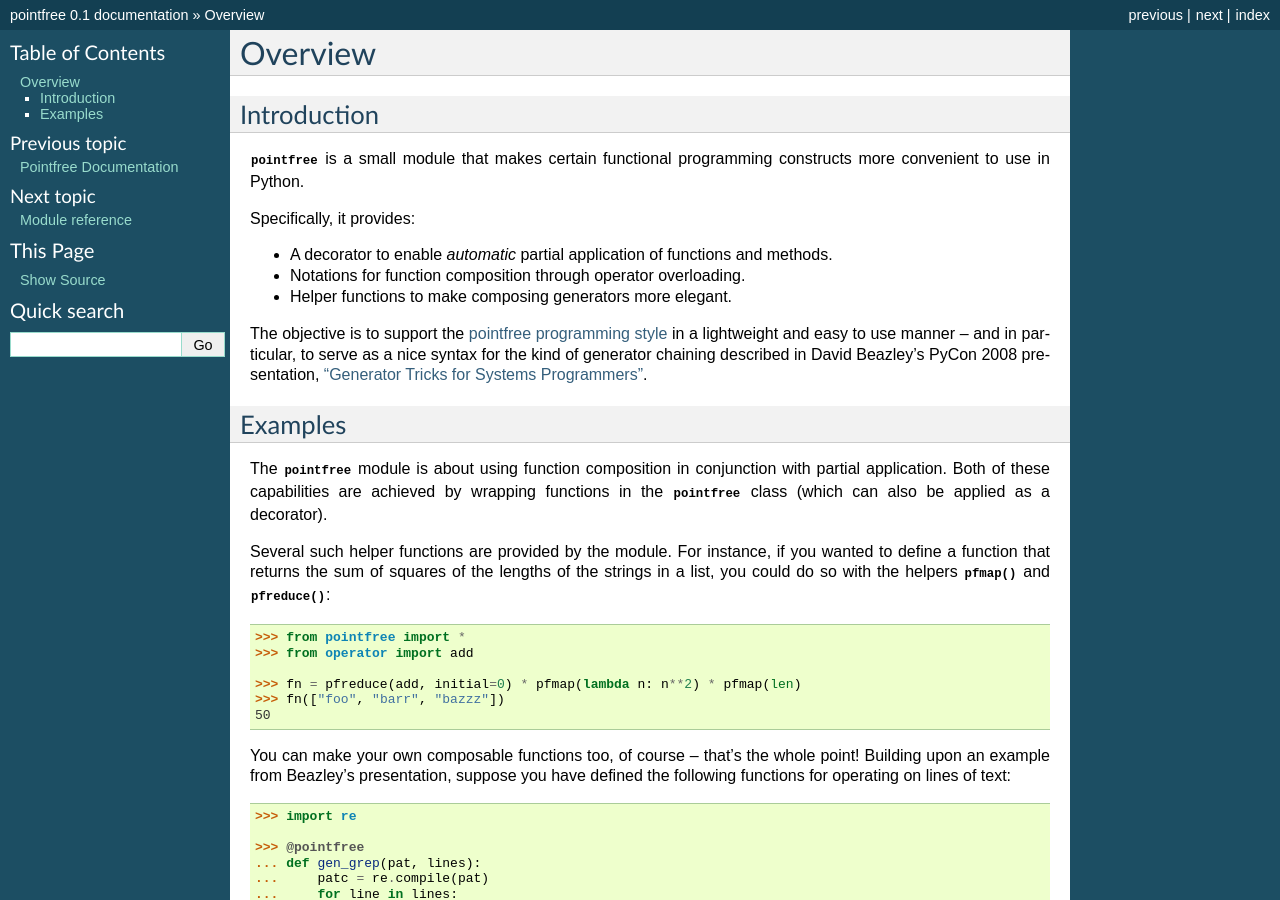
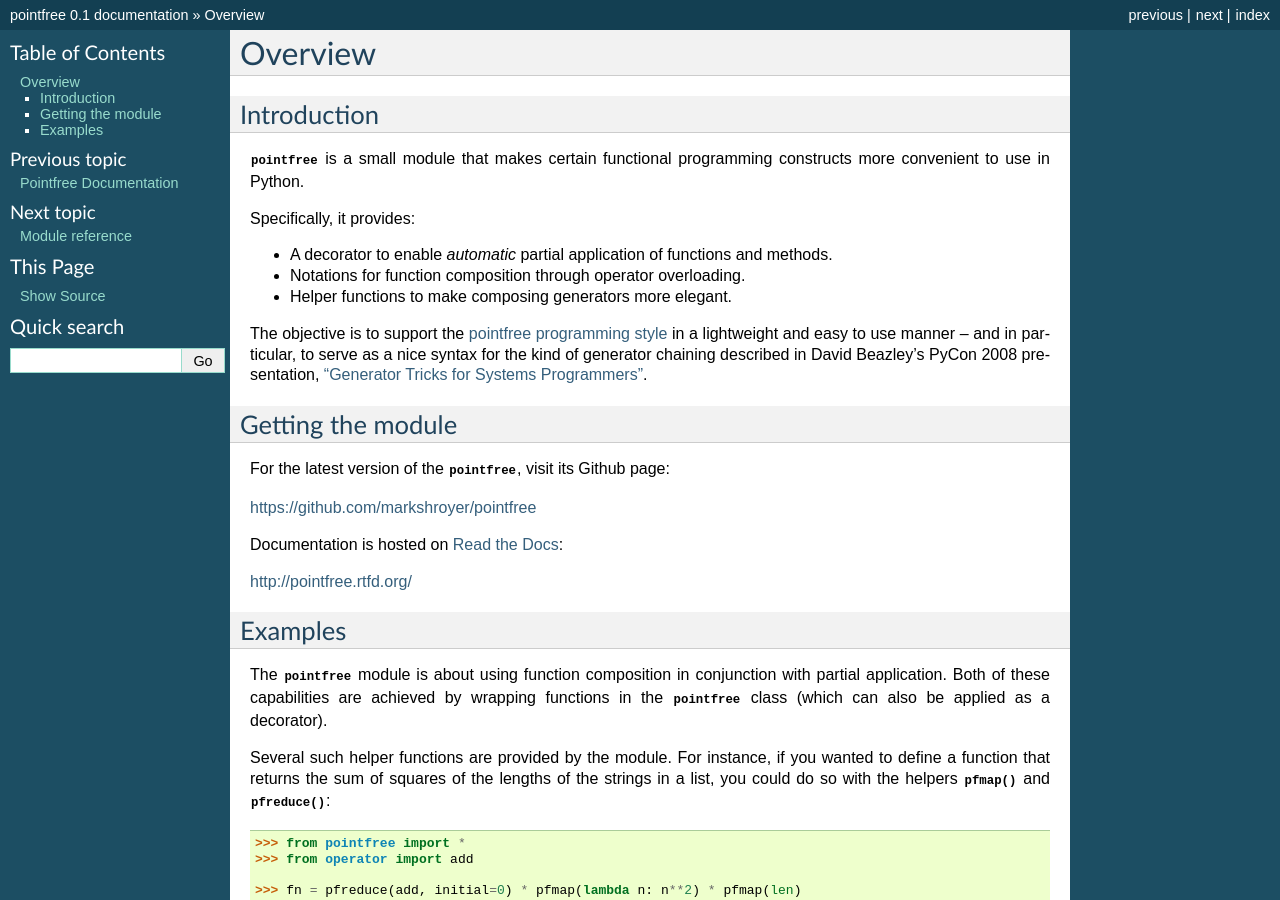
Before and after one commit to mshroyer/pointfree, a Sphinx documentation site: the page built from doc/overview.rst, in a window 1280 px wide and 900 px high. Built offline with Sphinx 7.4.7, drawn with Linux system fonts in a browser that asks for light colours.

Commit message:
Consolidate "Getting the module" section

```diff
--- a/doc/overview.rst
+++ b/doc/overview.rst
@@ -21,6 +21,20 @@ to use manner -- and in particular, to serve as a nice syntax for the kind
 of generator chaining described in David Beazley's PyCon 2008 presentation,
 `"Generator Tricks for Systems Programmers"
 <http://www.dabeaz.com/generators/Generators.pdf>`_.
+
+
+Getting the module
+------------------
+
+For the latest version of the :py:mod:`pointfree`, visit its Github page:
+
+https://github.com/markshroyer/pointfree
+
+Documentation is hosted on `Read the Docs`_:
+
+http://pointfree.rtfd.org/
+
+.. _`Read the Docs`: http://www.readthedocs.org/
 
 
 Examples
```
Also changed, not shown: README.rst (+9 -4 lines), 1 other file.
